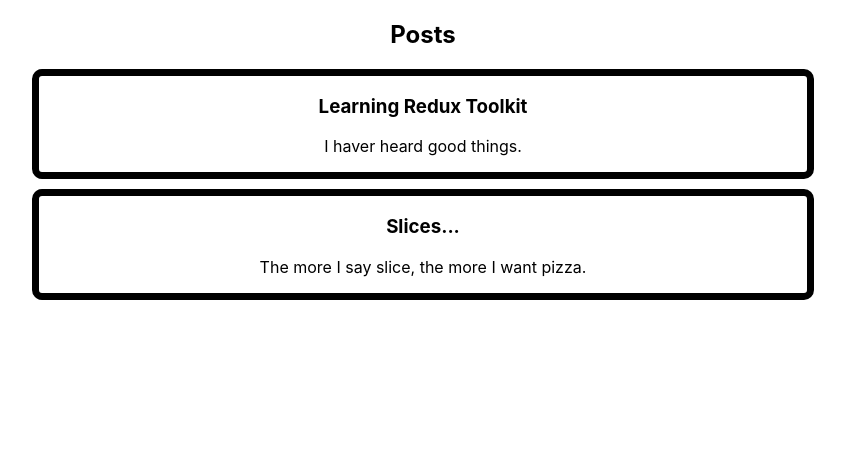
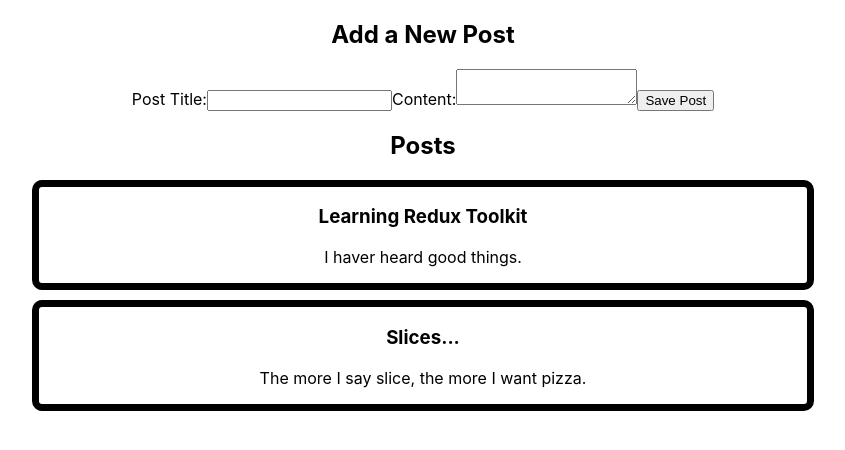
Before and after one commit to jordanbmnt/React-Redux-Toolkit-Tutorial, a React (Create React App) app: page / in a window 1280 px wide. Shown: the top 450 px of the page, without its empty margins (217-1062 px from the left). Built offline with nearby package versions, Linux system fonts and the light colour scheme.

Commit message:
added functionality to the AddPostForm

```diff
--- a/src/App.js
+++ b/src/App.js
@@ -1,9 +1,11 @@
 import "./App.css";
+import AddPostForm from "./app/features/post/AddPostForm";
 import PostsList from "./app/features/post/PostList";
 
 function App() {
   return (
     <main className='App'>
+      <AddPostForm />
       <PostsList />
     </main>
   );
--- a/src/app/features/post/AddPostForm.jsx
+++ b/src/app/features/post/AddPostForm.jsx
@@ -1,4 +1,7 @@
+import { nanoid } from "@reduxjs/toolkit";
 import { useState } from "react";
+import { useDispatch } from "react-redux";
+import { postAdded } from "./postSlice";
 
 const AddPostForm = () => {
   const [title, setTitle] = useState("");
@@ -6,6 +9,23 @@
 
   const onTitleChanged = (e) => setTitle(e.target.value);
   const onConetentChanged = (e) => setContent(e.target.value);
+
+  const dispatch = useDispatch();
+
+  const onSavePostClicked = () => {
+    if (title && content) {
+      dispatch(
+        postAdded({
+          id: nanoid(),
+          title,
+          content,
+        })
+      );
+
+      setTitle("");
+      setContent("");
+    }
+  };
 
   return (
     <section>
@@ -26,7 +46,9 @@
           value={content}
           onChange={onConetentChanged}
         />
-        <button type='button'>Save Post</button>
+        <button onClick={onSavePostClicked} type='button'>
+          Save Post
+        </button>
       </form>
     </section>
   );
```
